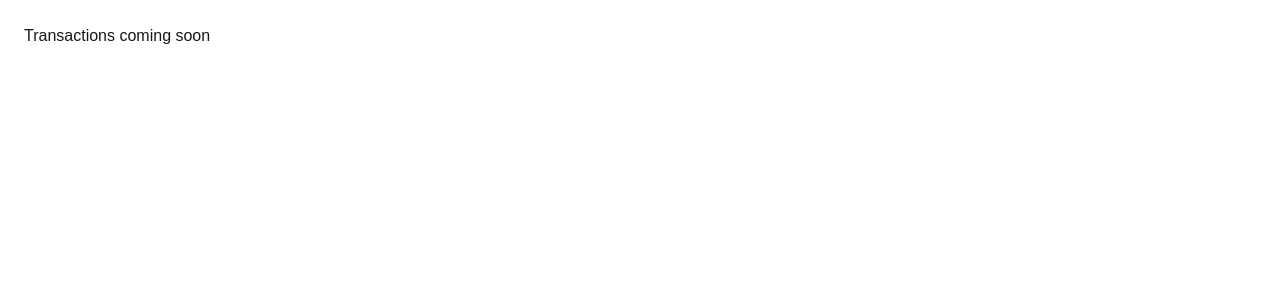
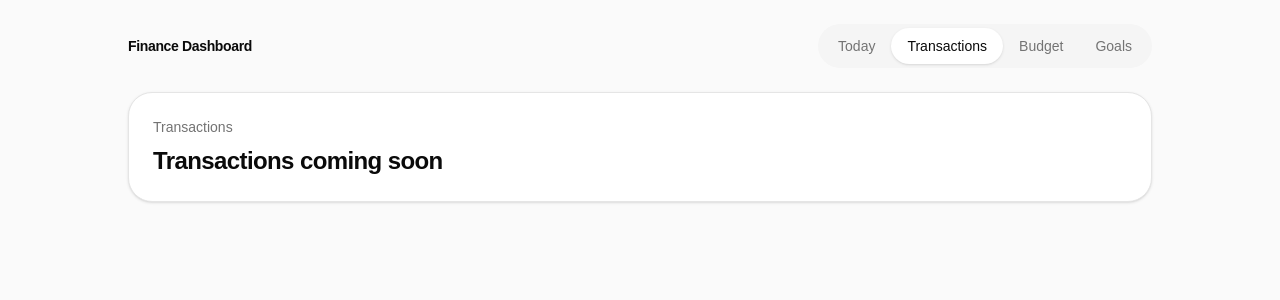
Before and after one commit to Sangreal8/finance-dashboard, a Next.js app: page /transactions in a window 1280 px wide. Shown: the top 300 px of the page. Built offline with nearby package versions, Linux system fonts and the light colour scheme.

Commit message:
Improve navigation and link components to dashboard

```diff
--- a/app/budget/page.tsx
+++ b/app/budget/page.tsx
@@ -1,3 +1,10 @@
 export default function BudgetPage() {
-  return <main className="min-h-screen p-6">Budget coming soon</main>;
+  return (
+    <section className="rounded-3xl border border-neutral-200 bg-white p-6 shadow-sm dark:border-neutral-800 dark:bg-neutral-900">
+      <p className="text-sm text-neutral-500 dark:text-neutral-400">Budget</p>
+      <h1 className="mt-2 text-2xl font-semibold tracking-tight">
+        Budget coming soon
+      </h1>
+    </section>
+  );
 }
--- a/app/goals/page.tsx
+++ b/app/goals/page.tsx
@@ -1,3 +1,10 @@
 export default function GoalsPage() {
-  return <main className="min-h-screen p-6">Goals coming soon</main>;
+  return (
+    <section className="rounded-3xl border border-neutral-200 bg-white p-6 shadow-sm dark:border-neutral-800 dark:bg-neutral-900">
+      <p className="text-sm text-neutral-500 dark:text-neutral-400">Goals</p>
+      <h1 className="mt-2 text-2xl font-semibold tracking-tight">
+        Goals coming soon
+      </h1>
+    </section>
+  );
 }
--- a/app/layout.tsx
+++ b/app/layout.tsx
@@ -1,20 +1,10 @@
 import type { Metadata } from "next";
-import { Geist, Geist_Mono } from "next/font/google";
+import TopNav from "@/components/dashboard/TopNav";
 import "./globals.css";
 
-const geistSans = Geist({
-  variable: "--font-geist-sans",
-  subsets: ["latin"],
-});
-
-const geistMono = Geist_Mono({
-  variable: "--font-geist-mono",
-  subsets: ["latin"],
-});
-
 export const metadata: Metadata = {
-  title: "Create Next App",
-  description: "Generated by create next app",
+  title: "Finance Dashboard",
+  description: "Personal finance command centre",
 };
 
 export default function RootLayout({
@@ -23,11 +13,15 @@ export default function RootLayout({
   children: React.ReactNode;
 }>) {
   return (
-    <html
-      lang="en"
-      className={`${geistSans.variable} ${geistMono.variable} h-full antialiased`}
-    >
-      <body className="min-h-full flex flex-col">{children}</body>
+    <html lang="en">
+      <body>
+        <main className="min-h-screen bg-neutral-50 px-5 py-6 text-neutral-950 dark:bg-neutral-950 dark:text-neutral-50">
+          <div className="mx-auto flex max-w-5xl flex-col gap-6">
+            <TopNav />
+            {children}
+          </div>
+        </main>
+      </body>
     </html>
   );
 }
--- a/app/page.tsx
+++ b/app/page.tsx
@@ -2,14 +2,11 @@ import Header from "@/components/dashboard/Header";
 import SpendingCheck from "@/components/dashboard/SpendingCheck";
 import StatsGrid from "@/components/dashboard/StatsGrid";
 import SummaryCard from "@/components/dashboard/SummaryCard";
-import TopNav from "@/components/dashboard/TopNav";
 import UpcomingPayments from "@/components/dashboard/UpcomingPayments";
 
 export default function Home() {
   return (
-    <main className="min-h-screen bg-neutral-50 px-5 py-6 text-neutral-950 dark:bg-neutral-950 dark:text-neutral-50">
-      <div className="mx-auto flex max-w-5xl flex-col gap-6">
-        <TopNav />
+    <>
       <Header />
       <SummaryCard safeToSpend="€482" currentBalance="€3,164" />
       <StatsGrid />
@@ -18,7 +15,6 @@ export default function Home() {
         <UpcomingPayments />
         <SpendingCheck />
       </section>
-      </div>
-    </main>
+    </>
   );
 }
--- a/app/transactions/page.tsx
+++ b/app/transactions/page.tsx
@@ -1,3 +1,12 @@
 export default function TransactionsPage() {
-  return <main className="min-h-screen p-6">Transactions coming soon</main>;
+  return (
+    <section className="rounded-3xl border border-neutral-200 bg-white p-6 shadow-sm dark:border-neutral-800 dark:bg-neutral-900">
+      <p className="text-sm text-neutral-500 dark:text-neutral-400">
+        Transactions
+      </p>
+      <h1 className="mt-2 text-2xl font-semibold tracking-tight">
+        Transactions coming soon
+      </h1>
+    </section>
+  );
 }
--- a/components/dashboard/TopNav.tsx
+++ b/components/dashboard/TopNav.tsx
@@ -1,4 +1,7 @@
+"use client";
+
 import Link from "next/link";
+import { usePathname } from "next/navigation";
 
 const navItems = [
   { label: "Today", href: "/" },
@@ -8,13 +11,15 @@ const navItems = [
 ];
 
 export default function TopNav() {
+  const pathname = usePathname();
+
   return (
     <nav className="flex items-center justify-between">
       <p className="text-sm font-semibold tracking-tight">Finance Dashboard</p>
 
       <div className="flex rounded-full bg-neutral-100 p-1 text-sm dark:bg-neutral-900">
         {navItems.map((item) => {
-          const isActive = item.href === "/";
+          const isActive = pathname === item.href;
 
           return (
             <Link
```
Lines whose indentation alone changed are shown as unchanged.
